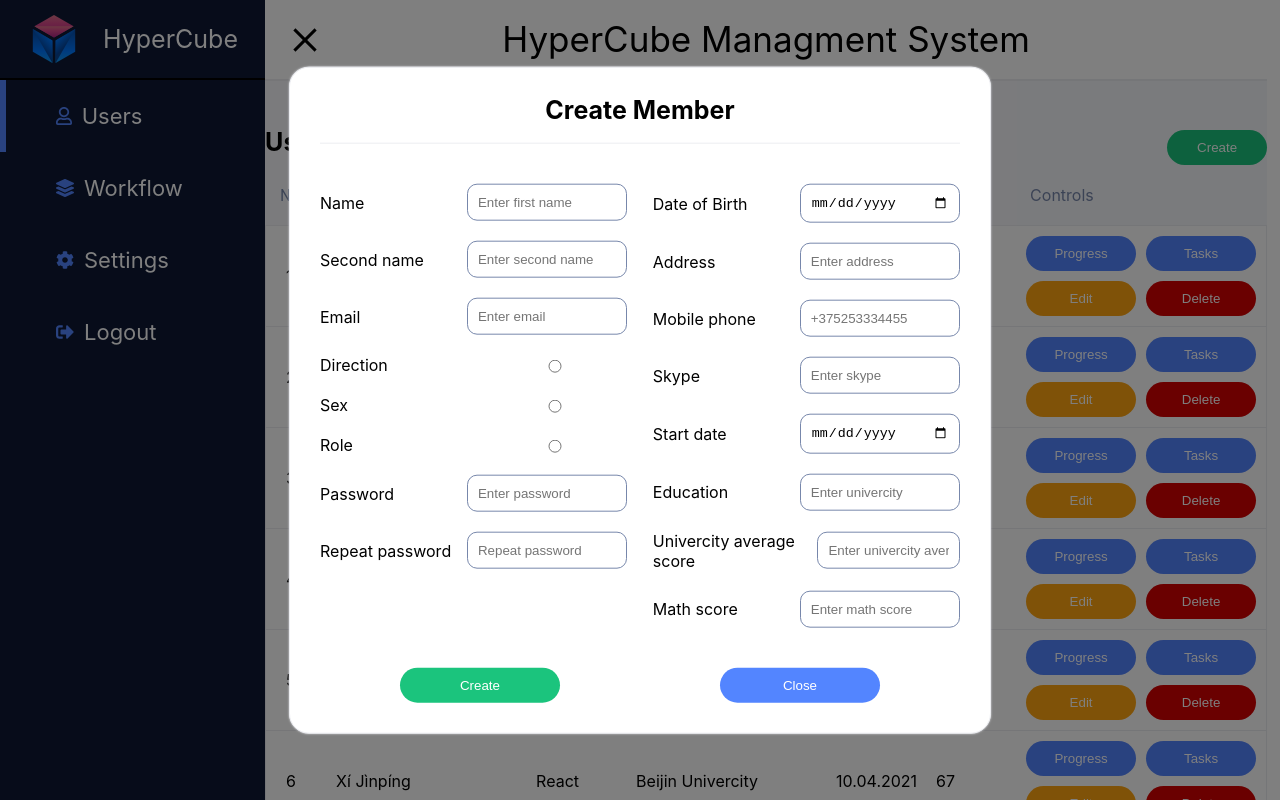
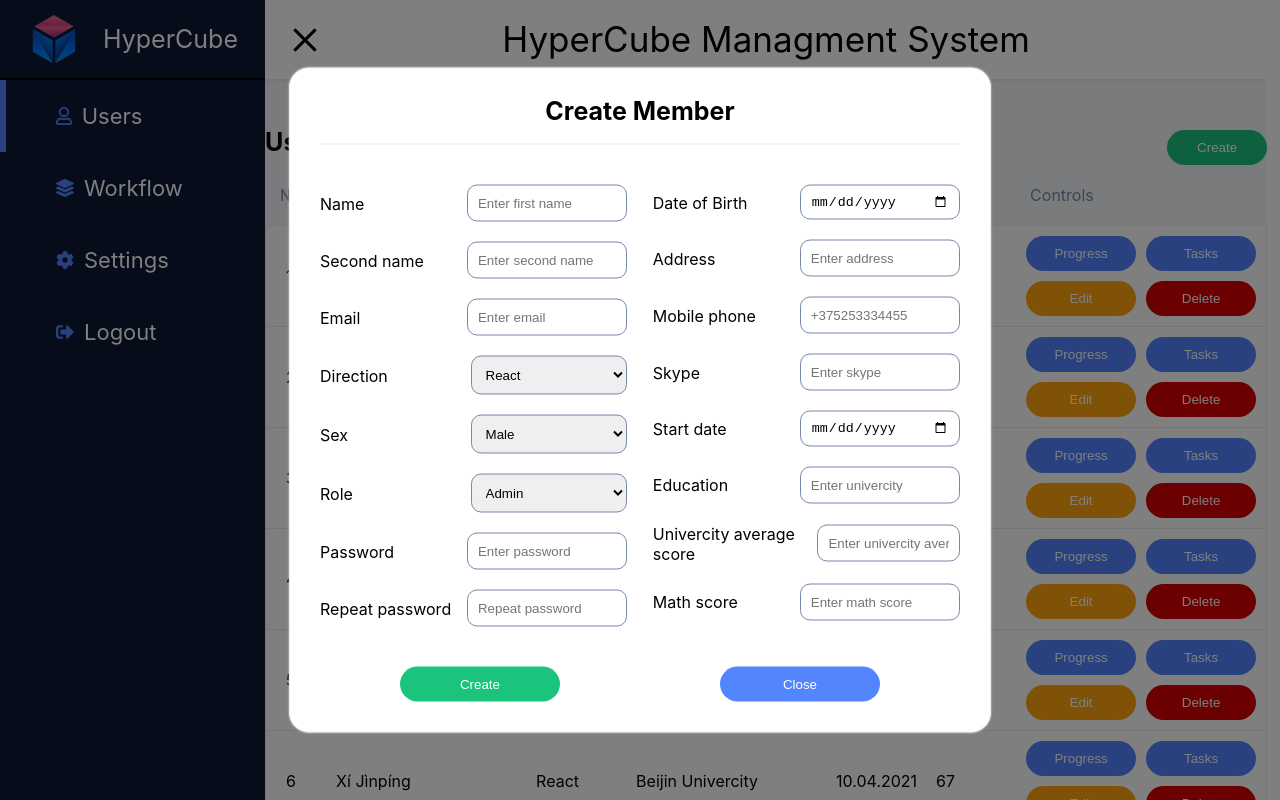
Before and after one commit to Dev-incubator/DIMS.UI-14, a React (Create React App) app: page /users in a window 1280 px wide. Both pictures are taken after a click on the button "Create". Shown: the top 800 px of the page. Built offline with nearby package versions, Linux system fonts and the light colour scheme.

Commit message:
refactor: component CreateUser becomes class-component

```diff
--- a/src/components/Modals/Users/CreateUser.jsx
+++ b/src/components/Modals/Users/CreateUser.jsx
@@ -1,11 +1,29 @@
 import PropType from 'prop-types';
+import React from 'react';
 import classes from './CreateUser.module.css';
 import Button from '../../Button/Button';
-import { closeAnyUsersModal } from '../../../utilities/actionCreators';
+import { closeAnyUsersModal, USER_MODAL } from '../../../utilities/actionCreators';
 
-export default function CreateUser({ dispatch }) {
+export default class CreateUser extends React.Component {
+  constructor(props) {
+    super(props);
+    this.dispatch = this.dispatch.bind(this);
+  }
+
+  dispatch(action) {
+    const { dispatch } = this.props;
+    switch (action.type) {
+      case USER_MODAL:
+        dispatch(closeAnyUsersModal());
+        break;
+      default:
+        break;
+    }
+  }
+
+  render() {
     const closeUserCreateModal = () => {
-    dispatch(closeAnyUsersModal());
+      this.dispatch(closeAnyUsersModal());
     };
 
     return (
@@ -28,15 +46,29 @@ export default function CreateUser({ dispatch }) {
               </label>
               <label htmlFor='direction' className={classes.item}>
                 <span>Direction</span>
-              <input id='direction' name='direction' type='radio' placeholder='Select direction' />
+                <select id='direction' name='direction'>
+                  <option value='React'>React</option>
+                  <option value='Angular'>Angular</option>
+                  <option value='Java'>Java</option>
+                  <option value='.NET'>.NET</option>
+                  <option value='Salesforce'>Salesforce</option>
+                  <option value='PHP'>PHP</option>
+                </select>
               </label>
-            <label htmlFor='Sex' className={classes.item}>
+              <label htmlFor='sex' className={classes.item}>
                 <span>Sex</span>
-              <input id='sex' name='sex' type='radio' placeholder='Select sex' />
+                <select id='sex' name='sex'>
+                  <option value='male'>Male</option>
+                  <option value='female'>Female</option>
+                </select>
               </label>
               <label htmlFor='role' className={classes.item}>
                 <span>Role</span>
-              <input id='role' name='role' type='radio' />
+                <select id='role' name='role'>
+                  <option value='admin'>Admin</option>
+                  <option value='mentor'>Mentor</option>
+                  <option value='user'>User</option>
+                </select>
               </label>
               <label htmlFor='password' className={classes.item}>
                 <span>Password</span>
@@ -50,7 +82,7 @@ export default function CreateUser({ dispatch }) {
             <div className={classes.column}>
               <label htmlFor='dateOfBirth' className={classes.item}>
                 <span>Date of Birth</span>
-              <input id='dateOfBirth' name='dateOfBirth' type='date' />
+                <input id='dateOfBirth' name='dateOfBirth' type='date' value='' />
               </label>
               <label htmlFor='address' className={classes.item}>
                 <span>Address</span>
@@ -92,6 +124,7 @@ export default function CreateUser({ dispatch }) {
       </div>
     );
   }
+}
 
 CreateUser.propTypes = {
   dispatch: PropType.func.isRequired,
--- a/src/components/Modals/Users/CreateUser.module.css
+++ b/src/components/Modals/Users/CreateUser.module.css
@@ -59,8 +59,23 @@ input {
   border-radius: 10px;
   border: 1px solid var(--darkgray-color);
 }
+input[type='date'] {
+  padding: 8px 10px;
+}
 
 input:focus {
   outline: none;
   border: 1px solid var(--lightblue-color);
 }
+
+select {
+  border-radius: 10px;
+  border: 1px solid var(--darkgray-color);
+  padding: 10px;
+  width: 51%;
+}
+
+select:focus {
+  outline: none;
+  border: 1px solid var(--lightblue-color);
+}
```
Lines whose indentation alone changed are shown as unchanged.
